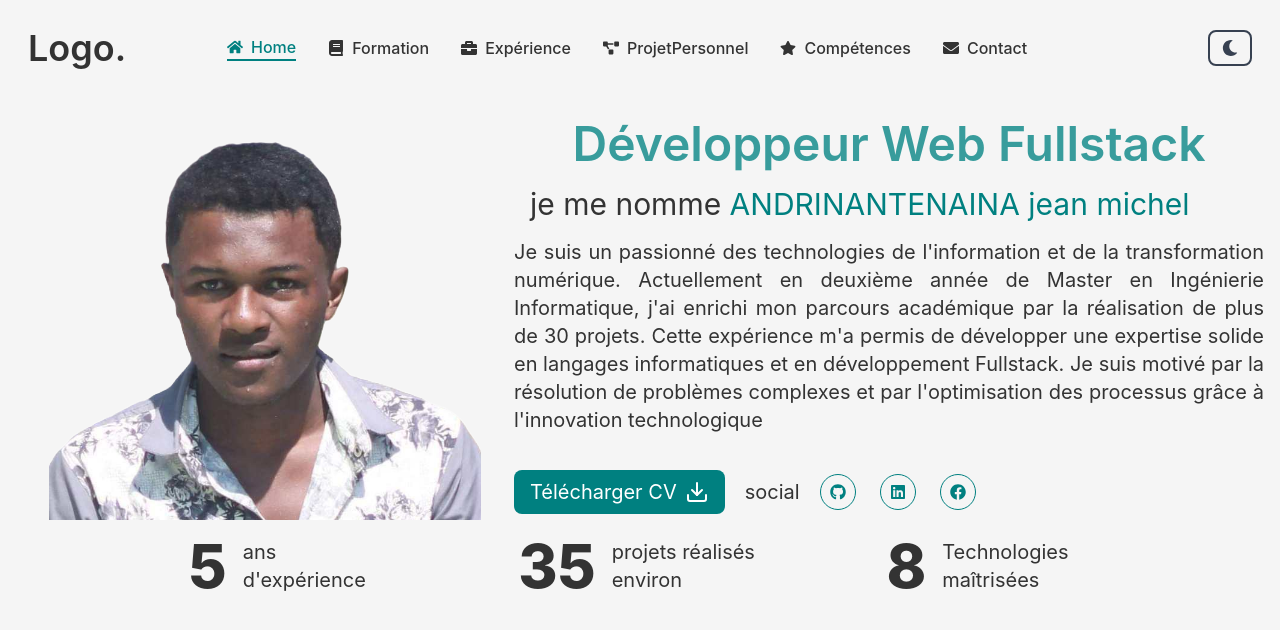
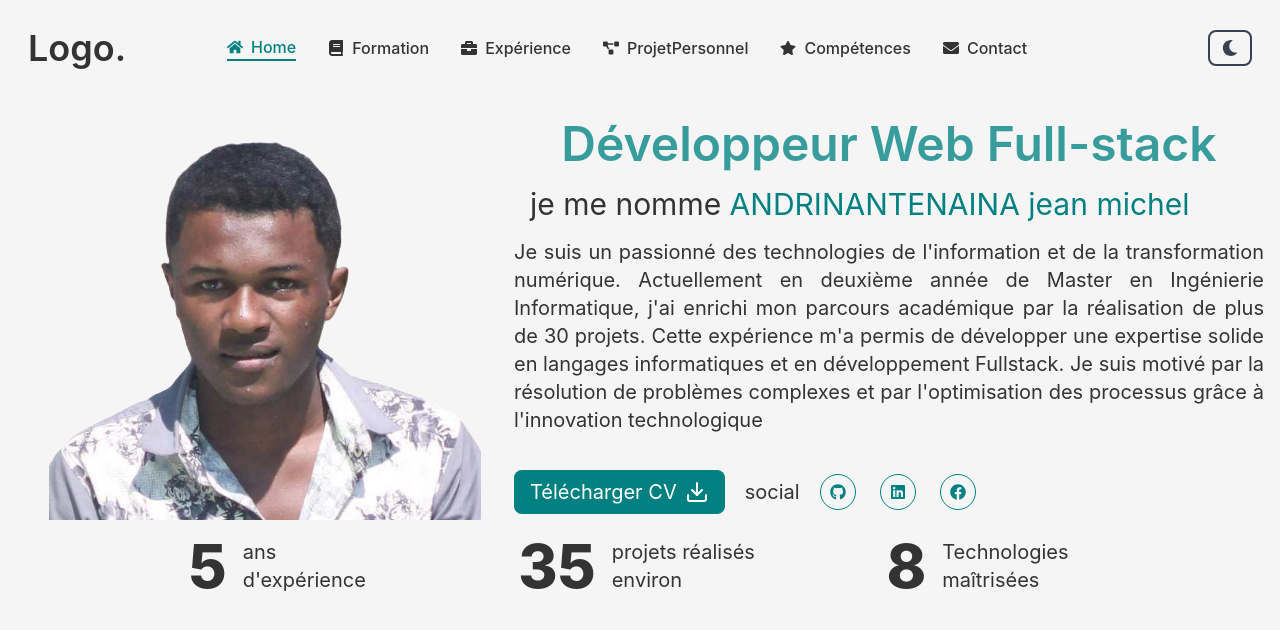
Before and after one commit to andryfotsiny/andryportefolio, a React (Create React App) app: page /andryportefolio in a window 1280 px wide. Shown: the top 630 px of the page. Built offline with nearby package versions, Linux system fonts and the light colour scheme.

Commit message:
Mise à jour page home

```diff
--- a/src/pages/Home.tsx
+++ b/src/pages/Home.tsx
@@ -32,7 +32,7 @@ const Home = () => {
           <div><Photo /></div>
           <div>
             <div className="color-change">
-              <div className="h1">Développeur Web Fullstack</div>
+              <div className="h1">Développeur Web Full-stack</div>
             </div>
             <h1 className="text-3xl p-4">
               je me nomme<span className="text-accent"> ANDRINANTENAINA jean michel</span>
```
